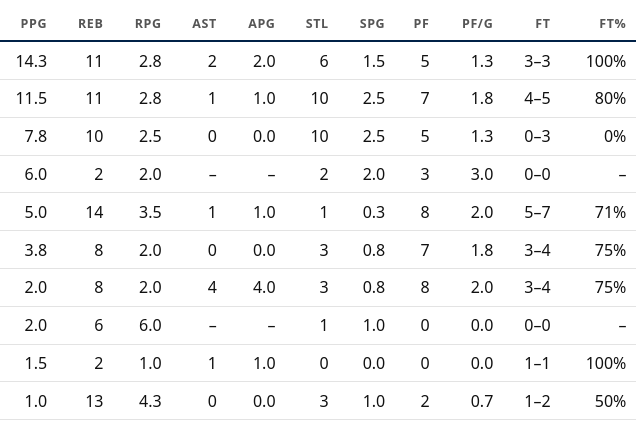
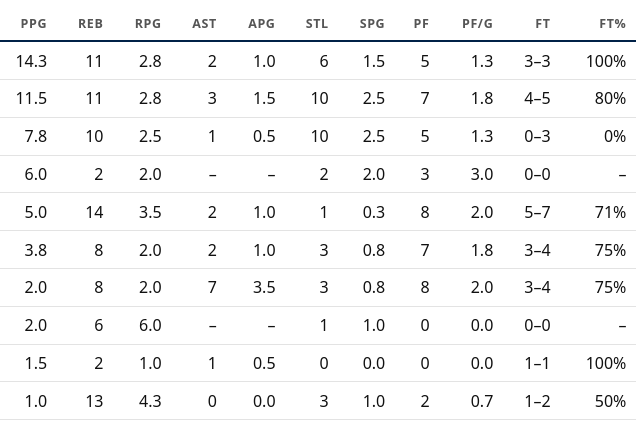
Before and after one commit to itsderek23/lesher, a plain HTML site: page games.html in a window 1280 px wide. Shown: the part 326-751 px from the top of the page, 488-1128 px from the left. Drawn offline with Linux system fonts and the light colour scheme.

Commit message:
Add Lincoln V/JV assists from the assist sheets
Co-Authored-By: Claude Opus 5.5 <noreply@anthropic.com>

```diff
--- a/games.html
+++ b/games.html
@@ -62,27 +62,27 @@ thead th[aria-sort="ascending"]::after { content: ' ▲'; }
     {
       date: '2026-11-13', team: 'V', opp: 'Lincoln', us: 47, them: 28, to: 9, unassigned: 3, oppStats: { reb: 16, pf: 9 },
       players: {
-        'Bodhi Hottman': { pts: 16, reb: 6, stl: 1, pf: 2, ft: [1, 1] },
-        'Carter Dowling': { pts: 8, reb: 2, stl: 0, pf: 2, ft: [0, 0] },
-        'Ryder Rozell': { pts: 8, reb: 0, stl: 0, pf: 0, ft: [0, 1] },
-        'Judah Harris': { pts: 3, reb: 6, stl: 0, pf: 3, ft: [1, 1] },
-        'Asher Beauprez': { pts: 3, reb: 5, stl: 0, pf: 3, ft: [1, 1] },
-        'August Parks': { pts: 2, reb: 6, stl: 1, pf: 0, ft: [0, 0] },
-        'Max Blanchard': { pts: 2, reb: 1, stl: 0, pf: 2, ft: [0, 0] },
-        'Patrick Parker-Renga': { pts: 2, reb: 1, stl: 0, pf: 0, ft: [0, 0] },
+        'Bodhi Hottman': { pts: 16, reb: 6, ast: 0, stl: 1, pf: 2, ft: [1, 1] },
+        'Carter Dowling': { pts: 8, reb: 2, ast: 2, stl: 0, pf: 2, ft: [0, 0] },
+        'Ryder Rozell': { pts: 8, reb: 0, ast: 1, stl: 0, pf: 0, ft: [0, 1] },
+        'Judah Harris': { pts: 3, reb: 6, ast: 1, stl: 0, pf: 3, ft: [1, 1] },
+        'Asher Beauprez': { pts: 3, reb: 5, ast: 3, stl: 0, pf: 3, ft: [1, 1] },
+        'August Parks': { pts: 2, reb: 6, ast: 0, stl: 1, pf: 0, ft: [0, 0] },
+        'Max Blanchard': { pts: 2, reb: 1, ast: 2, stl: 0, pf: 2, ft: [0, 0] },
+        'Patrick Parker-Renga': { pts: 2, reb: 1, ast: 0, stl: 0, pf: 0, ft: [0, 0] },
       },
     },
     {
       date: '2026-11-13', team: 'JV', opp: 'Lincoln', us: 45, them: 7, to: 7, oppStats: { reb: 15, pf: 5 },
       players: {
-        'Thomas Langusch': { pts: 12, reb: 3, stl: 3, pf: 3, ft: [0, 0] },
-        'Patrick Parker-Renga': { pts: 8, reb: 2, stl: 2, pf: 1, ft: [1, 1] },
-        'Hunter Steele-Wannemacher': { pts: 6, reb: 2, stl: 3, pf: 1, ft: [1, 1] },
-        'Cole Haynes': { pts: 6, reb: 7, stl: 2, pf: 1, ft: [0, 0] },
-        'Harry Hoban': { pts: 5, reb: 10, stl: 1, pf: 1, ft: [1, 1] },
-        'August Parks': { pts: 4, reb: 1, stl: 0, pf: 0, ft: [0, 0] },
-        'Max Riojas': { pts: 4, reb: 3, stl: 3, pf: 1, ft: [1, 1] },
-        'Miles Patton': { pts: 0, reb: 2, stl: 5, pf: 0, ft: [0, 1] },
+        'Thomas Langusch': { pts: 12, reb: 3, ast: 3, stl: 3, pf: 3, ft: [0, 0] },
+        'Patrick Parker-Renga': { pts: 8, reb: 2, ast: 0, stl: 2, pf: 1, ft: [1, 1] },
+        'Hunter Steele-Wannemacher': { pts: 6, reb: 2, ast: 3, stl: 3, pf: 1, ft: [1, 1] },
+        'Cole Haynes': { pts: 6, reb: 7, ast: 0, stl: 2, pf: 1, ft: [0, 0] },
+        'Harry Hoban': { pts: 5, reb: 10, ast: 0, stl: 1, pf: 1, ft: [1, 1] },
+        'August Parks': { pts: 4, reb: 1, ast: 0, stl: 0, pf: 0, ft: [0, 0] },
+        'Max Riojas': { pts: 4, reb: 3, ast: 0, stl: 3, pf: 1, ft: [1, 1] },
+        'Miles Patton': { pts: 0, reb: 2, ast: 2, stl: 5, pf: 0, ft: [0, 1] },
       },
     },
     {
```
